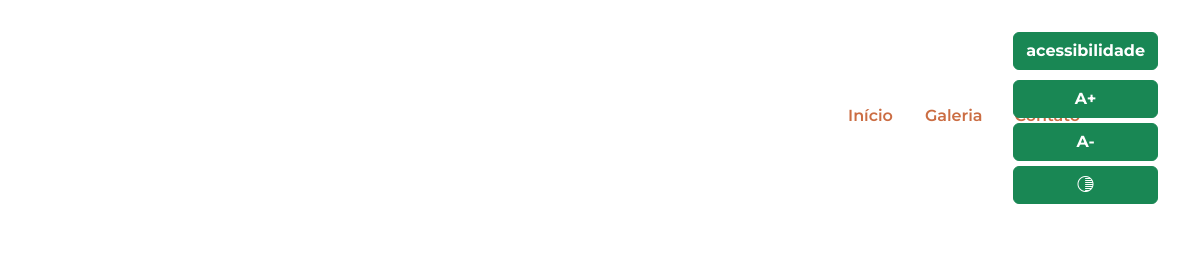
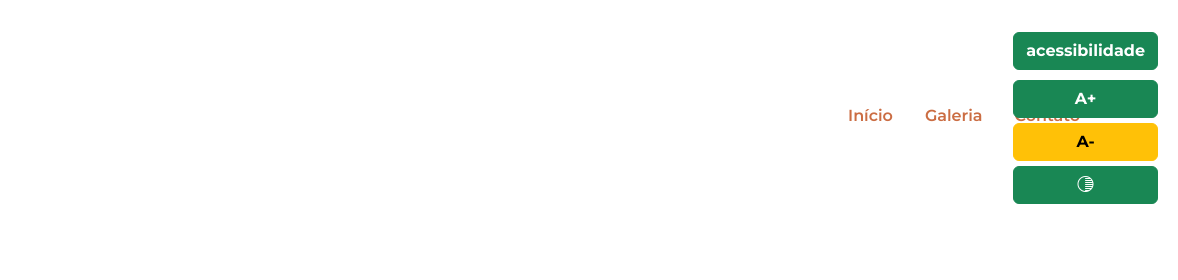
Before and after one commit to carollpacheco/domingo-legal, a plain HTML site: page index.html in a window 1280 px wide. Both pictures are taken after a click on the button "acessibilidade". Shown: the top 280 px of the page, 102-1280 px from the left. Drawn offline with nearby package versions, Linux system fonts and the light colour scheme.

Commit message:
Update index.html

```diff
--- a/index.html
+++ b/index.html
@@ -25,7 +25,7 @@
                 <button id="botao-acessibilidade" class="btn btn-success fw-bold rotacao-botao" aria-expanded="false">acessibilidade</button>
                 <div id="opcoes-acessibilidade" class="opcoes-acessibilidade apresenta-lista">
                     <button id="aumentar-fonte" class="btn btn-success fw-bold" aria-label="Aumentar o tamanho da fonte">A+</button>
-                    <button id="diminuir-fonte" class="btn btn-success fw-bold" aria-label="diminuir o tamanho da fonte">A-</button>
+                    <button id="diminuir-fonte" class="btn btn-warning fw-bold" aria-label="diminuir o tamanho da fonte">A-</button>
                     <button id="alterna-contraste" class="btn btn-success fw-bold" aria-label="Alterna o contraste de cores"> <i class="bi bi-shadows"></i></button>
                 </div>
             </div>
```
